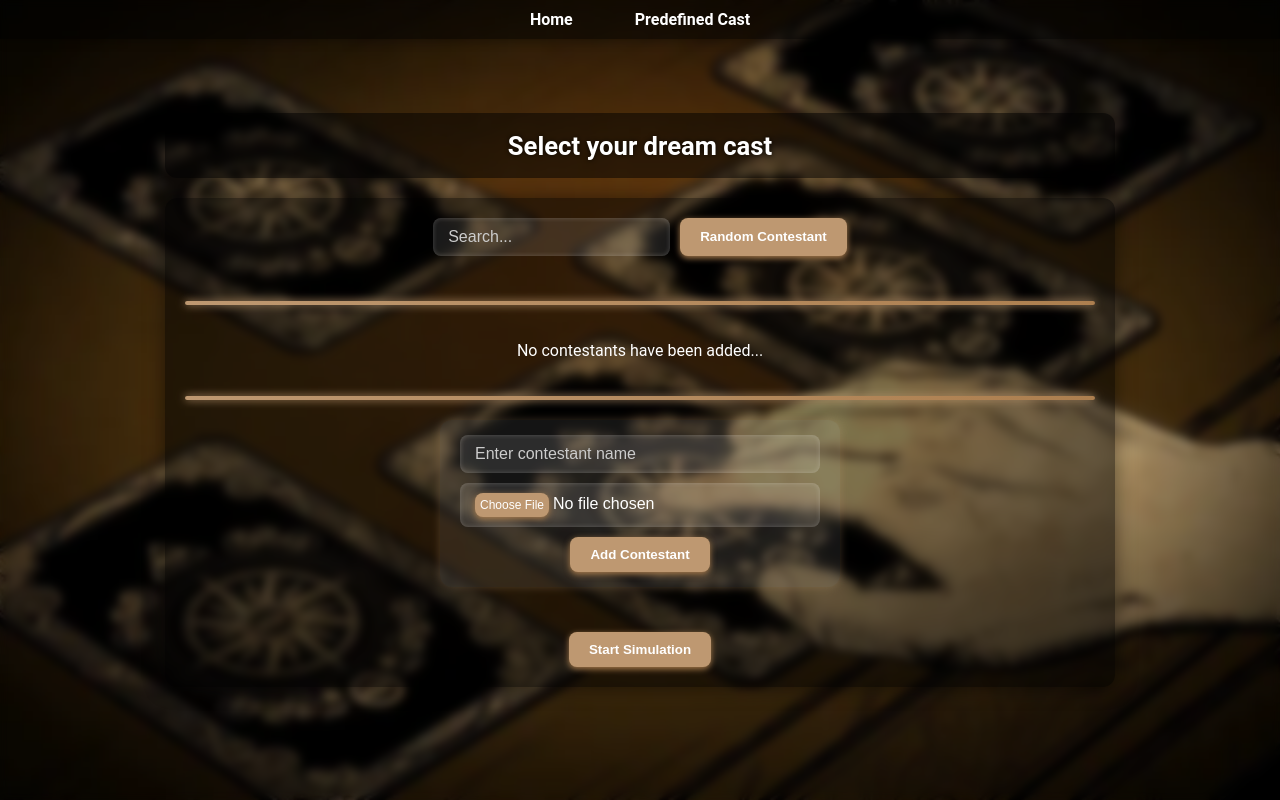
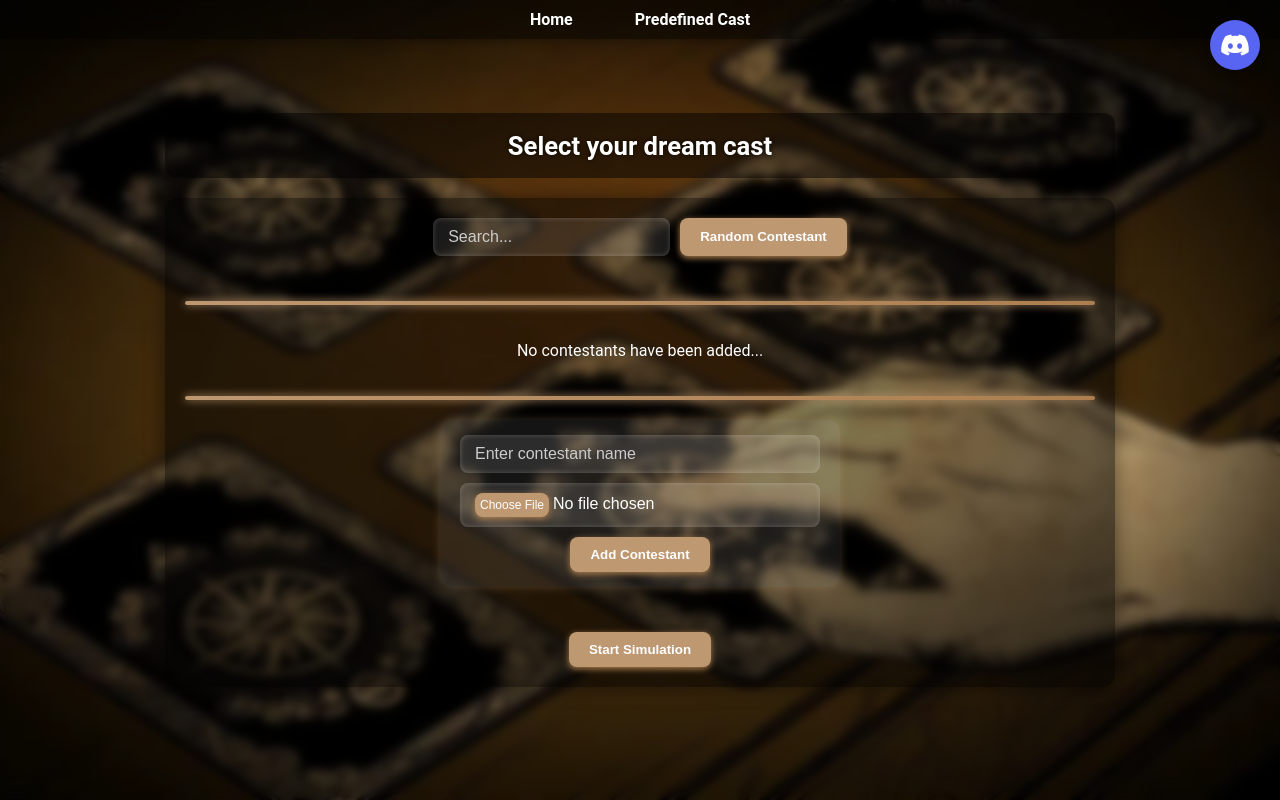
Before and after one commit to belikejosie/EscapeTheNight, a plain HTML site: page index.html in a window 1280 px wide. Drawn offline with Linux system fonts and the light colour scheme.

Commit message:
discord overlay boots

```diff
--- a/css/style.css
+++ b/css/style.css
@@ -403,3 +403,27 @@ h2 {
     box-shadow: 0 2px 6px rgb(190, 152, 113);
     outline: none;
 }
+
+#discord-button {
+    position: fixed;
+    top: 20px;
+    right: 20px;
+    width: 50px;
+    height: 50px;
+    background-color: #5865F2;
+    color: white;
+    border-radius: 50%;
+    display: flex;
+    align-items: center;
+    justify-content: center;
+    box-shadow: 0 4px 12px rgba(0, 0, 0, 0.25);
+    z-index: 9999;
+    text-decoration: none;
+    font-size: 24px;
+    transition: transform 0.2s ease;
+}
+
+#discord-button:hover {
+    transform: scale(1.1);
+    background-color: #4752C4;
+}
--- a/index.html
+++ b/index.html
@@ -16,6 +16,14 @@
     </header>
 </head>
 <body>
+    <a href="https://discord.gg/kzdyfGy9f6"
+       id="discord-button"
+       title="Join our Discord!"
+       target="_blank"
+       rel="noopener noreferrer">
+        <i class="fab fa-discord"></i>
+    </a>
+
     <div id="current-title">
         <h1 id="title-text">Select your dream cast</h1>
     </div>
```
Also changed, not shown: predefined.html (+7 -0 lines).
